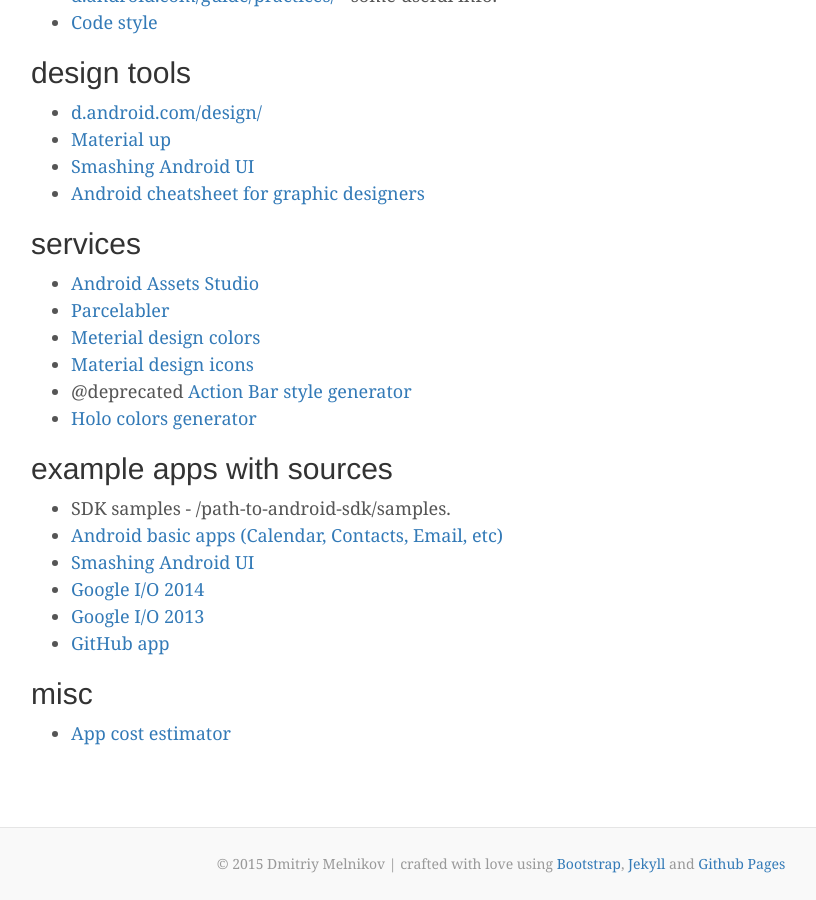
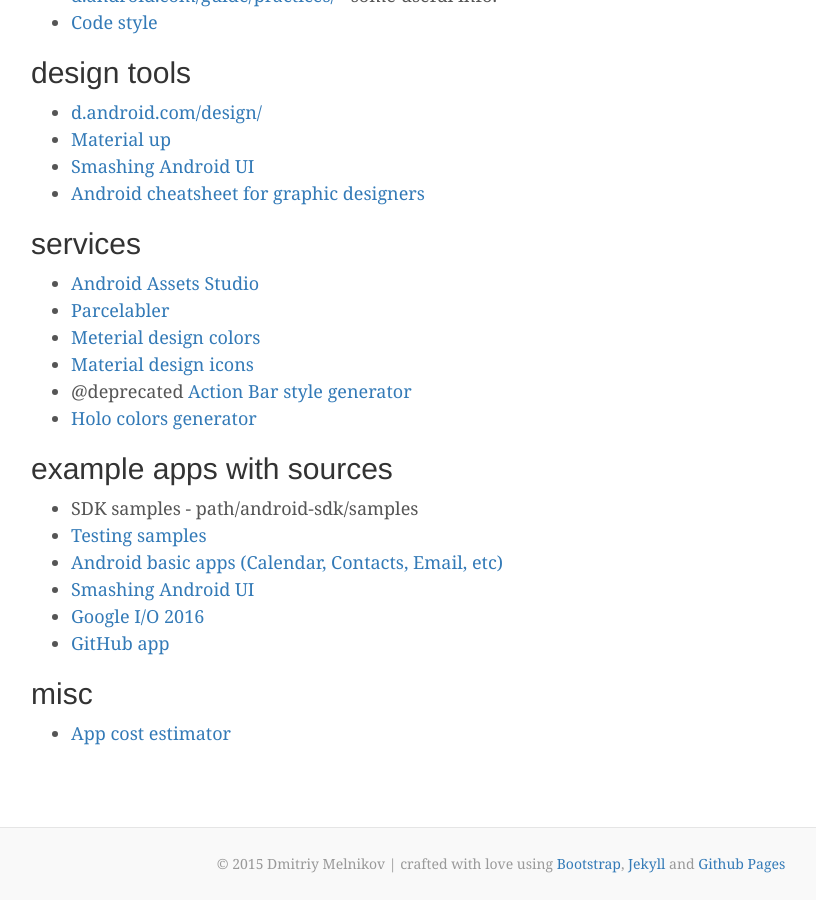
Before and after one commit to melnikovdv/melnikovdv.github.io, a Jekyll site: the page built from _posts/2013-04-17-android-materials.md, in a window 1280 px wide and 900 px high, scrolled down 1175 px. Shown: the whole window, without its empty margins (139-955 px from the left). Built offline with Jekyll 4.4.1, drawn with Linux system fonts in a browser that asks for light colours; nearby versions of some CDN libraries; comment, search, counter and statistics services are not loaded.

Commit message:
testing samples

```diff
--- a/_posts/2013-04-17-android-materials.md
+++ b/_posts/2013-04-17-android-materials.md
@@ -62,11 +62,11 @@
 example apps with sources
 -------------------------
 
-* SDK samples - /path-to-android-sdk/samples.
+* SDK samples - path/android-sdk/samples
+* [Testing samples](https://github.com/googlesamples/android-testing)
 * [Android basic apps (Calendar, Contacts, Email, etc)](https://android.googlesource.com/)
 * [Smashing Android UI](https://play.google.com/store/apps/details?id=com.androiduipatterns.smashingandroidui.examples&feature=search_result#?t=W251bGwsMSwxLDEsImNvbS5hbmRyb2lkdWlwYXR0ZXJucy5zbWFzaGluZ2FuZHJvaWR1aS5leGFtcGxlcyJd)
-* [Google I/O 2014](https://play.google.com/store/apps/details?id=com.google.samples.apps.iosched)
-* [Google I/O 2013](https://play.google.com/store/apps/details?id=com.google.android.apps.iosched&feature=search_result#?t=W251bGwsMSwxLDEsImNvbS5nb29nbGUuYW5kcm9pZC5hcHBzLmlvc2NoZWQiXQ..)
+* [Google I/O 2016](https://play.google.com/store/apps/details?id=com.google.samples.apps.iosched)
 * [GitHub app](https://play.google.com/store/apps/details?id=com.github.mobile&feature=search_result#?t=W251bGwsMSwxLDEsImNvbS5naXRodWIubW9iaWxlIl0.)
 
 misc
```
